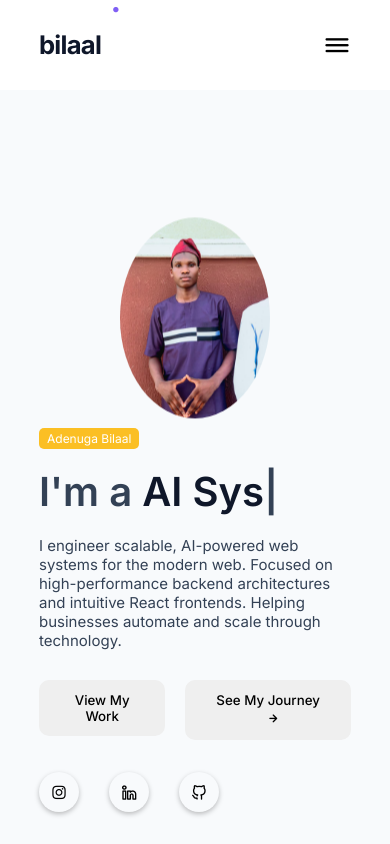
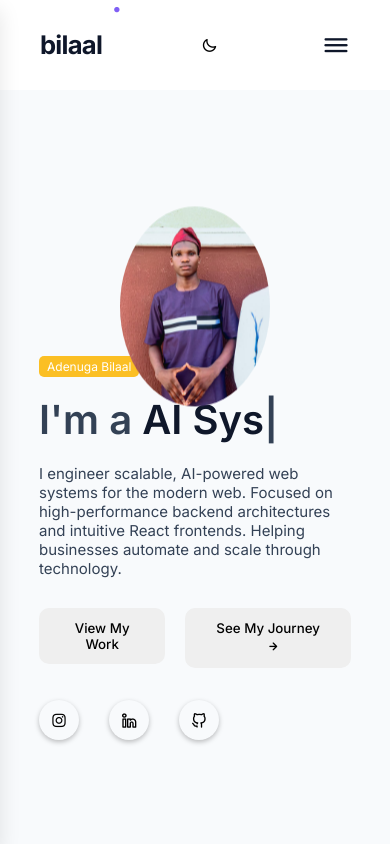
Before and after one commit to Bilaaladenuga/bilaal-portfolio., a React (Vite) app: page / in a window 390 px wide. Shown: the top 844 px of the page. Built offline with nearby package versions, Linux system fonts and the light colour scheme.

Commit message:
fix: switch contact form to formsubmit.co and polish animations

```diff
--- a/src/components/Footer.jsx
+++ b/src/components/Footer.jsx
@@ -28,10 +28,21 @@ const Footer = () => {
             </ul>
         </div>
         <div className="footer-social-icons">
-            <div className="icon"><i className="uil uil-instagram"></i></div>
-            <div className="icon"><i className="uil uil-linkedin-alt"></i></div>
-            <div className="icon"><i className="uil uil-twitter"></i></div>
-            <div className="icon"><i className="uil uil-github-alt"></i></div>
+            <div className="icon">
+                <a href="https://www.instagram.com/adenugabilaal/" target="_blank" rel="noopener noreferrer" style={{ color: 'inherit' }}>
+                    <i className="uil uil-instagram"></i>
+                </a>
+            </div>
+            <div className="icon">
+                <a href="https://ng.linkedin.com/in/adenuga-bilaal" target="_blank" rel="noopener noreferrer" style={{ color: 'inherit' }}>
+                    <i className="uil uil-linkedin-alt"></i>
+                </a>
+            </div>
+            <div className="icon">
+                <a href="https://github.com/Bilaaladenuga" target="_blank" rel="noopener noreferrer" style={{ color: 'inherit' }}>
+                    <i className="uil uil-github-alt"></i>
+                </a>
+            </div>
         </div>
         <div className="bottom-footer">
             <p>Copyright © <Link to="/" style={{textDecoration: 'none'}}>BILAAL ADENUGA X MOBO DIGITAL</Link> - All rights reserved
--- a/src/components/Navbar.jsx
+++ b/src/components/Navbar.jsx
@@ -52,6 +52,7 @@ const Navbar = () => {
           }}>.</span>
         </Link>
       </div>
+      <ThemeToggle />
       <div className={`nav-menu ${menuOpen ? 'responsive' : ''}`} id="myNavMenu">
         <ul className="nav_menu_list">
           <li className="nav_list">
@@ -84,4 +85,44 @@ const Navbar = () => {
   );
 };
 
+const ThemeToggle = () => {
+    const [isDark, setIsDark] = useState(() => {
+        return document.body.classList.contains('dark-mode') ||
+               localStorage.getItem('theme') === 'dark';
+    });
+
+    useEffect(() => {
+        if (isDark) {
+            document.body.classList.add('dark-mode');
+            localStorage.setItem('theme', 'dark');
+        } else {
+            document.body.classList.remove('dark-mode');
+            localStorage.setItem('theme', 'light');
+        }
+    }, [isDark]);
+
+    return (
+        <button
+            onClick={() => setIsDark(!isDark)}
+            className="btn"
+            style={{
+                width: '45px',
+                height: '45px',
+                display: 'flex',
+                alignItems: 'center',
+                justifyContent: 'center',
+                borderRadius: '50%',
+                padding: 0,
+                fontSize: '1.2rem',
+                marginRight: '15px',
+                background: 'var(--color-white)',
+                boxShadow: 'var(--first-shadow-color)'
+            }}
+            aria-label="Toggle Dark Mode"
+        >
+            <i className={`uil ${isDark ? 'uil-sun' : 'uil-moon'}`}></i>
+        </button>
+    );
+};
+
 export default Navbar;
--- a/src/index.css
+++ b/src/index.css
@@ -22,6 +22,23 @@
     --third-color: #fbbf24;       /* Amber-400 (Accent) */
 
     --first-shadow-color: rgba(0, 0, 0, 0.05); /* Softer shadow */
+    --nav-bg: rgba(255, 255, 255, 0.95);
+}
+
+body.dark-mode {
+    --body-color: #0f172a;        /* Slate-900 */
+    --color-white: #1e293b;       /* Slate-800 */
+
+    --text-color-second: #94a3b8; /* Slate-400 */
+    --text-color-third: #f1f5f9;  /* Slate-100 */
+
+    --first-color: #818cf8;       /* Indigo-400 */
+    --first-color-hover: #6366f1; /* Indigo-500 */
+
+    --second-color: #334155;      /* Slate-700 */
+
+    --first-shadow-color: rgba(0, 0, 0, 0.3);
+    --nav-bg: rgba(15, 23, 42, 0.9);
 }
 
 /* ----- BASE ----- */
@@ -100,7 +117,7 @@ body{
     width: 100%;
     height: 90px;
     line-height: 90px;
-    background: rgba(255, 255, 255, 0.95);
+    background: var(--nav-bg);
     backdrop-filter: blur(10px);
     -webkit-backdrop-filter: blur(10px);
     z-index: 1000;
@@ -556,48 +573,53 @@ footer{
     }
 }
 
-/* ----- MEDIA QUERY == 900px / RESPONSIVE ----- */
 @media only screen and (max-width: 900px) {
-    .nav-button{
-        display: none;
+    #header {
+        padding-inline: 40px;
     }
     .nav-menu.responsive{
         left: 0;
     }
     .nav-menu{
         position: fixed;
-        top: 80px;
+        top: 0;
         left: -100%;
         flex-direction: column;
         justify-content: center;
         align-items: center;
-        background: rgba(255, 255, 255, 0.7);
+        background: rgba(255, 255, 255, 0.98);
         -webkit-backdrop-filter: blur(20px);
         backdrop-filter: blur(20px);
         width: 100%;
-        min-height: 450px;
-        height: 90vh;
-        transition: .3s;
+        height: 100vh;
+        transition: .4s ease-in-out;
+        z-index: 999;
+        box-shadow: 0 10px 20px rgba(0,0,0,0.1);
     }
     .nav_menu_list{
         flex-direction: column;
+        gap: 30px;
     }
     .nav-menu-btn{
         display: flex;
         align-items: center;
         justify-content: center;
+        z-index: 1001;
+        color: var(--text-color-third);
     }
     .featured-box{
         flex-direction: column;
         justify-content: center;
-        height: 100vh;
+        height: auto;
+        padding-top: 50px;
+        padding-bottom: 50px;
     }
     .featured-text{
         width: 100%;
         order: 2;
         justify-content: center;
         align-content: flex-start;
-        min-height: 60vh;
+        min-height: auto;
     }
     .social_icons{
         margin-top: 2em;
--- a/src/pages/Journey.jsx
+++ b/src/pages/Journey.jsx
@@ -1,13 +1,35 @@
 
 import { motion } from 'framer-motion';
+
+const staggerContainer = {
+    hidden: { opacity: 0 },
+    visible: {
+        opacity: 1,
+        transition: {
+            staggerChildren: 0.3
+        }
+    }
+};
+
+const fadeInUp = {
+    hidden: { opacity: 0, y: 30 },
+    visible: {
+        opacity: 1,
+        y: 0,
+        transition: {
+            type: "spring",
+            stiffness: 100,
+            damping: 12
+        }
+    }
+};
 
 const Journey = () => {
     return (
         <motion.section
-            initial={{ opacity: 0 }}
-            animate={{ opacity: 1 }}
+            initial="hidden"
+            animate="visible"
             exit={{ opacity: 0 }}
-            transition={{ duration: 0.5 }}
             className="section"
         >
              <div className="top-header">
@@ -16,33 +38,37 @@ const Journey = () => {
             </div>
 
             <div className="row">
-                 <div className="col" style={{ width: '100%', flexDirection: 'column', gap: '20px', alignItems: 'center' }}>
+                 <motion.div
+                    variants={staggerContainer}
+                    className="col"
+                    style={{ width: '100%', flexDirection: 'column', gap: '20px', alignItems: 'center' }}
+                >
 
                     {/* Phase 1 */}
-                    <div className="about-info" style={{ width: '80%', textAlign: 'left', alignItems: 'flex-start' }}>
+                    <motion.div variants={fadeInUp} className="about-info" style={{ width: '80%', textAlign: 'left', alignItems: 'flex-start' }}>
                         <h3>2020: The Fundamentals</h3>
                         <p style={{textAlign: 'left'}}>Started with HTML, CSS, JavaScript. Built static sites and learned the core of the web.</p>
-                    </div>
+                    </motion.div>
 
                     {/* Phase 2 */}
-                    <div className="about-info" style={{ width: '80%', textAlign: 'left', alignItems: 'flex-start' }}>
+                    <motion.div variants={fadeInUp} className="about-info" style={{ width: '80%', textAlign: 'left', alignItems: 'flex-start' }}>
                         <h3>2021-2022: Moving Beyond Static Pages</h3>
                         <p style={{textAlign: 'left'}}>Mastered React and Next.js. Started building dynamic applications and understanding state management.</p>
-                    </div>
+                    </motion.div>
 
                     {/* Phase 3 */}
-                    <div className="about-info" style={{ width: '80%', textAlign: 'left', alignItems: 'flex-start' }}>
+                    <motion.div variants={fadeInUp} className="about-info" style={{ width: '80%', textAlign: 'left', alignItems: 'flex-start' }}>
                         <h3>2025: Co-Founding MOBO Digital</h3>
                         <p style={{textAlign: 'left'}}>Launched an agency to build scalable web solutions for clients. Focused on business logic and real-world impact.</p>
-                    </div>
+                    </motion.div>
 
                     {/* Phase 4 */}
-                    <div className="about-info" style={{ width: '80%', textAlign: 'left', alignItems: 'flex-start' }}>
+                    <motion.div variants={fadeInUp} className="about-info" style={{ width: '80%', textAlign: 'left', alignItems: 'flex-start' }}>
                         <h3>Present: AI Systems & Architecture</h3>
                         <p style={{textAlign: 'left'}}>Deepening expertise in LLM agents, backend architecture, and building complex systems.</p>
-                    </div>
+                    </motion.div>
 
-                 </div>
+                 </motion.div>
             </div>
         </motion.section>
     );
--- a/src/pages/Now.jsx
+++ b/src/pages/Now.jsx
@@ -1,13 +1,31 @@
 
 import { motion } from 'framer-motion';
+
+const staggerContainer = {
+    hidden: { opacity: 0 },
+    visible: {
+        opacity: 1,
+        transition: {
+            staggerChildren: 0.2
+        }
+    }
+};
+
+const fadeInUp = {
+    hidden: { opacity: 0, x: -20 },
+    visible: {
+        opacity: 1,
+        x: 0,
+        transition: { duration: 0.5 }
+    }
+};
 
 const Now = () => {
     return (
         <motion.section
-            initial={{ opacity: 0, y: 20 }}
-            animate={{ opacity: 1, y: 0 }}
+            initial="hidden"
+            animate="visible"
             exit={{ opacity: 0 }}
-            transition={{ duration: 0.5 }}
             className="section"
         >
              <div className="top-header">
@@ -19,12 +37,15 @@ const Now = () => {
                 <div className="col" style={{ width: '100%', justifyContent: 'center' }}>
                     <div className="about-info" style={{ alignItems: 'flex-start', padding: '40px' }}>
                         <h3>Current Priorities</h3>
-                        <ul style={{ listStyleType: 'disc', paddingLeft: '20px', color: '#777', lineHeight: '1.8' }}>
-                            <li>Experimenting with <b>Agentic Workflows</b> using LangGraph.</li>
-                            <li>Building <b>MOBO Digital's</b> core engineering team.</li>
-                            <li>Refactoring legacy codebases to <b>Next.js 14 Server Actions</b>.</li>
-                            <li>Reading: <i>"Designing Data-Intensive Applications"</i> by Martin Kleppmann.</li>
-                        </ul>
+                        <motion.ul
+                            variants={staggerContainer}
+                            style={{ listStyleType: 'disc', paddingLeft: '20px', color: '#777', lineHeight: '1.8' }}
+                        >
+                            <motion.li variants={fadeInUp}>Experimenting with <b>Agentic Workflows</b> using LangGraph.</motion.li>
+                            <motion.li variants={fadeInUp}>Building <b>MOBO Digital's</b> core engineering team.</motion.li>
+                            <motion.li variants={fadeInUp}>Refactoring legacy codebases to <b>Next.js 14 Server Actions</b>.</motion.li>
+                            <motion.li variants={fadeInUp}>Reading: <i>"Designing Data-Intensive Applications"</i> by Martin Kleppmann.</motion.li>
+                        </motion.ul>
                     </div>
                 </div>
             </div>
```
